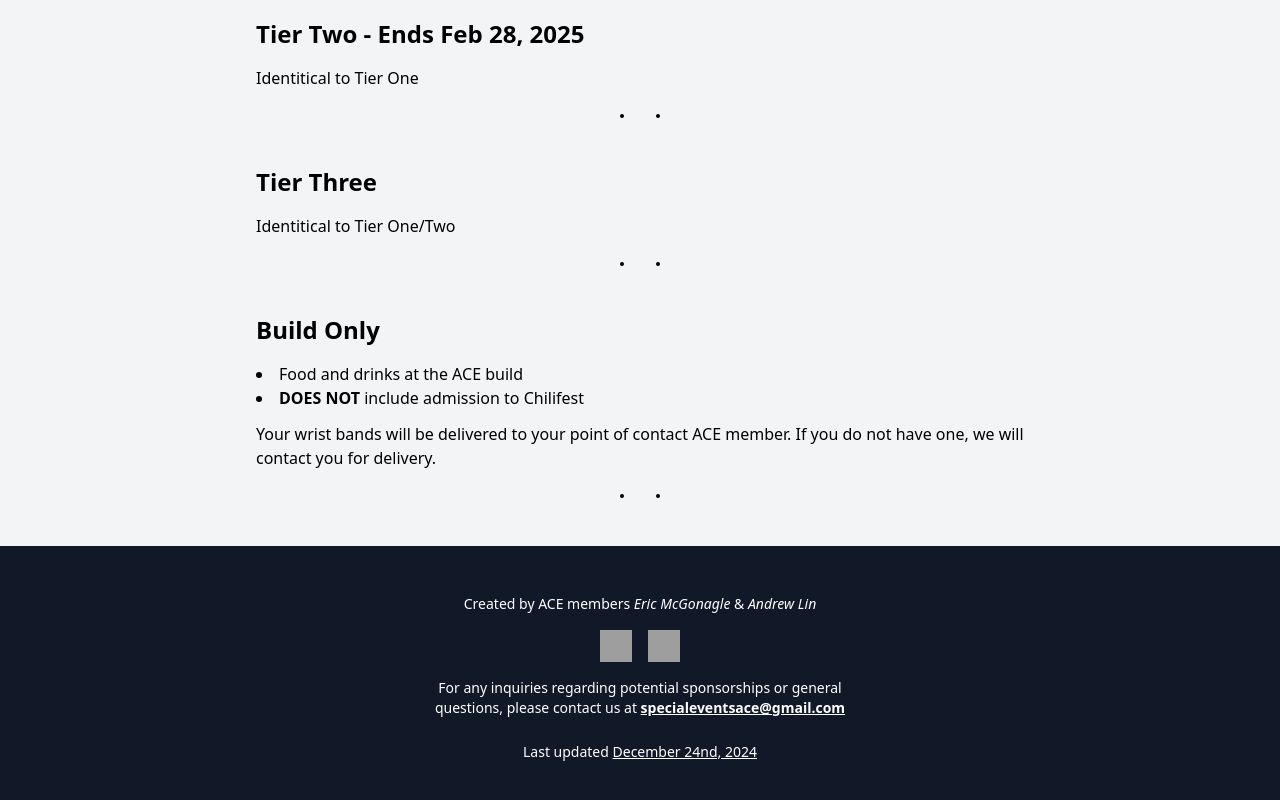
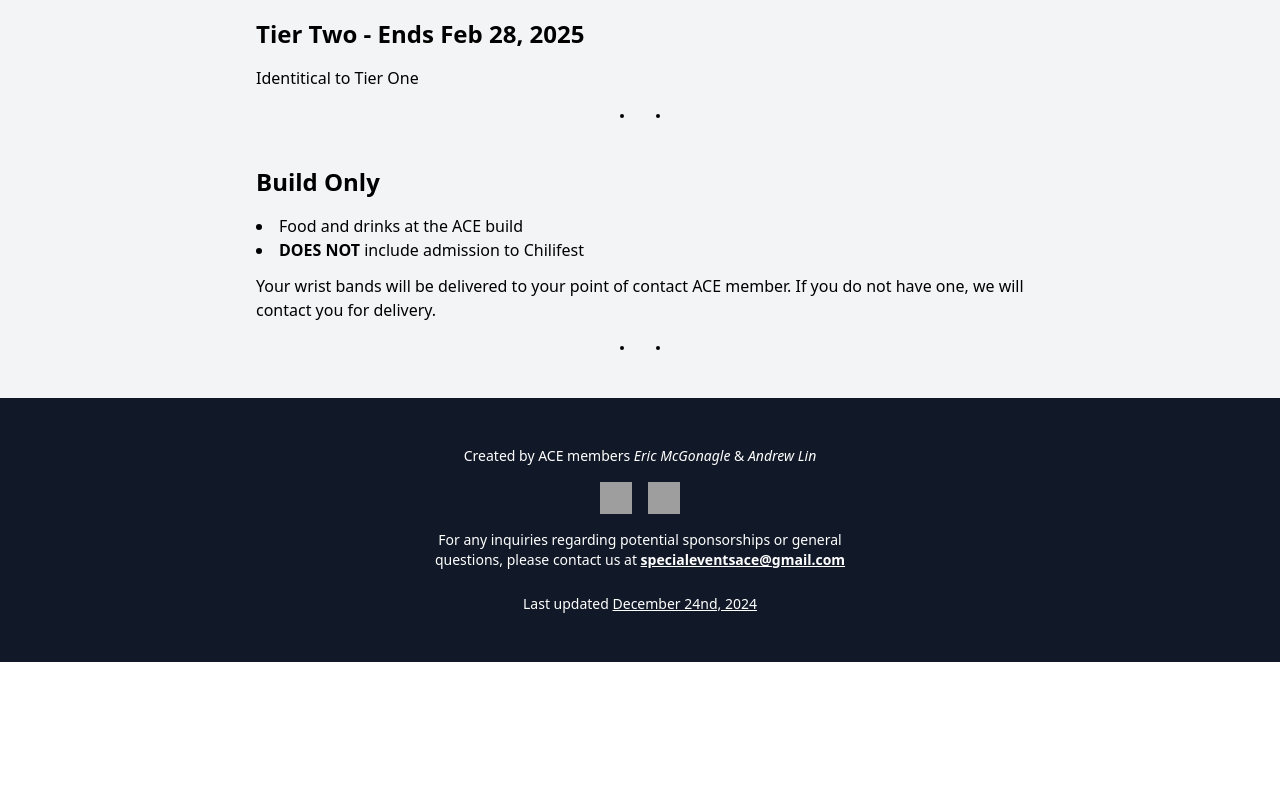
Before and after one commit to andrewlin27/ace-chilifest, a React (Create React App) app in the folder frontend/: page / in a window 1280 px wide. Shown: the part 5814-6614 px from the top of the page. After the commit the page ends 6476 px from the top, so only its background shows below. Built offline with nearby package versions, Linux system fonts and the light colour scheme; grey boxes are pictures that could not be loaded; the HTML template or start-up script is replaced by a standard one; a web font is replaced by a local one.

Commit message:
alumni ticket ready

```diff
--- a/frontend/src/components/Tickets.js
+++ b/frontend/src/components/Tickets.js
@@ -64,7 +64,7 @@ const Tickets = () => {
       </div>
 
       {/* Tier Three 150/215 */}
-      <div className="mb-12">
+      {/* <div className="mb-12">
         <h3 className="text-2xl font-semibold mb-4">Tier Three</h3>
         <p className="mb-6">
           Identitical to Tier One/Two
@@ -83,7 +83,23 @@ const Tickets = () => {
             ></stripe-buy-button>
           </div>
         </div>
-      </div>
+      </div> */}
+
+      {/* Member/alumni 180 */}
+      {/* <div className="mb-12">
+        <h3 className="text-2xl font-semibold mb-4">Active Members & Alumni</h3>
+        <p className="mb-6">
+          Identitical to Tier One
+        </p>
+        <div className="flex justify-center">
+          <div className='border-2 border-black rounded-md'>
+            <stripe-buy-button
+              buy-button-id="buy_btn_1QawPEK7YftLNAStUQuvJqva"
+              publishable-key="pk_live_51QXBW9K7YftLNASt6Lhrq3FtAOmPkKlyC9QjRbtHGHXiJSCOyVqmy5jyjCbe6ZkBxuRHlstTUYilVOc8DWms3Td900Eq9lzcXN"
+            ></stripe-buy-button>
+          </div>
+        </div>
+      </div> */}
 
       {/* Build Only Tickets */}
       <div>
```
